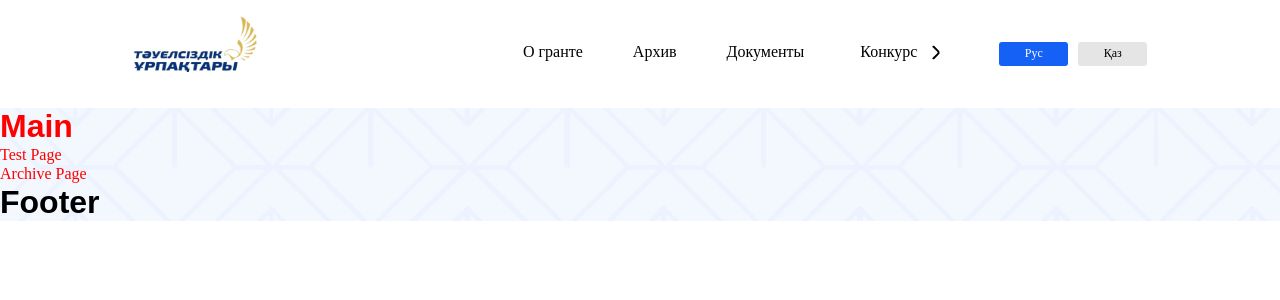
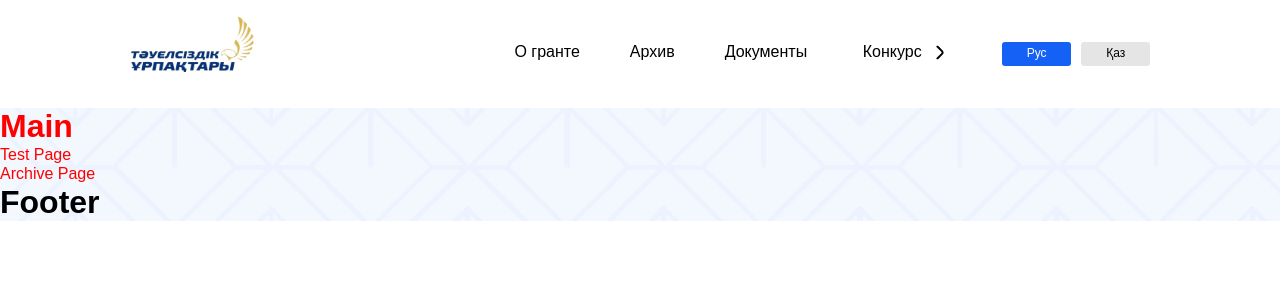
Before and after one commit to domster704/descendants-of-independence-front, a React app: page /#/ in a window 1280 px wide. Shown: the top 300 px of the page. Built offline with nearby package versions, Linux system fonts and the light colour scheme; the HTML template or start-up script is replaced by a standard one.

Commit message:
fixed header components

```diff
--- a/src/components/Header/Header.jsx
+++ b/src/components/Header/Header.jsx
@@ -1,12 +1,43 @@
 import React, { useState } from "react";
-import logo from "./img/logo.png";
-import burger from "./img/Group 770816.svg";
 import * as style from "./Header.module.css";
+import Logo from "./HeaderLogo";
+import ButtonMenu from "./HeaderButtonMenu";
+import LanguageSwitcher from "./HeaderLangButton";
+
+const link = [
+  { href: "#", text: "О гранте" },
+  { href: "#", text: "Архив" },
+  { href: "#", text: "Документы" },
+];
+
+const linkModal = [
+  { href: "#", text: "О конкурсе" },
+  { href: "#", text: "Подать заявку" },
+  { href: "#", text: "Узнать статус" },
+  { href: "#", text: "Список победителей" },
+];
 
 const Header = () => {
   const [isActive, setIsActive] = useState(false);
   const [accordion, setAccordion] = useState(false);
   const [mobileMenu, openMenu] = useState(false);
+
+  const showActive = () => {
+    setIsActive(true);
+  };
+
+  const closeActive = () => {
+    setIsActive(false);
+  };
+
+  const togleMore = () => {
+    setAccordion(!accordion);
+  };
+
+  const togleBurger = () => {
+    openMenu(!mobileMenu);
+  };
+
   return (
     <div className={`${style.header} ${style.accordion_relative}`}>
       <div
@@ -14,29 +45,20 @@ const Header = () => {
       ></div>
       <h1 className={style.hidden}>Header</h1>
       <div className={style.mobile_flex}>
-        <button className={style.burger} onClick={() => openMenu(!mobileMenu)}>
-          <img src={burger} alt="burger" />
-        </button>
-        <div className={style.logo__container}>
-          <img className={`${style.logo}`} src={logo} alt="Logo" />
-        </div>
+        <ButtonMenu style={style} onClick={togleBurger} />
+        <Logo style={style} />
       </div>
       <nav className={style.navbar}>
         <ul className={`${style.list__type} ${style.flex}`}>
-          <li>
-            <a href="#">О гранте</a>
-          </li>
-          <li>
-            <a href="#">Архив</a>
-          </li>
-          <li>
-            <a href="#">Документы</a>
-          </li>
+          {link.map((item, index) => {
+            return (
+              <li key={index}>
+                <a href={item.href}>{item.text}</a>
+              </li>
+            );
+          })}
           <li className={style.accordion_relative}>
-            <button
-              className={style.accordion__btn}
-              onClick={() => setAccordion(!accordion)}
-            >
+            <button className={style.accordion__btn} onClick={togleMore}>
               Конкурс{" "}
               <span className={style.arrow}>
                 <svg
@@ -59,78 +81,64 @@ const Header = () => {
                 style.list__type
               } ${style.accordion_absolute}`}
             >
-              <li>
-                <a href="#">О конкурсе</a>
-              </li>
-              <li>
-                <a href="#">Подать заявку</a>
-              </li>
-              <li>
-                <a href="#">Узнать статус</a>
-              </li>
-              <li>
-                <a href="#">Список победителей</a>
-              </li>
+              {linkModal.map((item, index) => {
+                return (
+                  <li key={index}>
+                    <a href={item.href}>{item.text}</a>
+                  </li>
+                );
+              })}
             </ul>
           </li>
           <li className={style.lang__flex}>
-            <button
-              onClick={() => setIsActive(false)}
-              className={`${style.lang__btn} ${isActive ? "" : style.active}`}
-            >
-              Рус
-            </button>
-            <button
-              onClick={() => setIsActive(true)}
-              className={`${style.lang__btn} ${isActive ? style.active : ""}`}
-            >
-              Қаз
-            </button>
+            <LanguageSwitcher
+              isActive={!isActive}
+              label="Рус"
+              onClick={closeActive}
+              active={style.active}
+              lang_btn={style.lang__btn}
+            />
+            <LanguageSwitcher
+              isActive={isActive}
+              label="Қаз"
+              onClick={showActive}
+              active={style.active}
+              lang_btn={style.lang__btn}
+            />
           </li>
         </ul>
       </nav>
       <div className={`${style.burger_menu} ${mobileMenu ? "" : style.hidden}`}>
         <div className={style.burger__lang}>
-          <button
-            onClick={() => setIsActive(false)}
-            className={`${style.burger_lang_btn} ${
-              isActive ? "" : style.active_lang
-            }`}
-          >
-            Рус
-          </button>
+          <LanguageSwitcher
+            isActive={!isActive}
+            label="Рус"
+            onClick={closeActive}
+            active={style.active_lang}
+            lang_btn={style.burger_lang_btn}
+          />
           -
-          <button
-            onClick={() => setIsActive(true)}
-            className={`${style.burger_lang_btn} ${
-              isActive ? style.active_lang : ""
-            }`}
-          >
-            Қаз
-          </button>
+          <LanguageSwitcher
+            isActive={isActive}
+            label="Қаз"
+            onClick={showActive}
+            active={style.active_lang}
+            lang_btn={style.burger_lang_btn}
+          />
         </div>
         <nav className={`${style.burger_list} `}>
           <ul className={style.list__type}>
+            {link.map((item, index) => {
+              return (
+                <li key={index} className={style.list_item}>
+                  <a className={style.concurse} href={item.href}>
+                    {item.text}
+                  </a>
+                </li>
+              );
+            })}
             <li className={style.list_item}>
-              <a className={style.concurse} href="#">
-                О гранте
-              </a>
-            </li>
-            <li className={style.list_item}>
-              <a className={style.concurse} href="#">
-                Архив
-              </a>
-            </li>
-            <li className={style.list_item}>
-              <a className={style.concurse} href="#">
-                Документы
-              </a>
-            </li>
-            <li className={style.list_item}>
-              <button
-                className={style.concurse}
-                onClick={() => setAccordion(!accordion)}
-              >
+              <button className={style.concurse} onClick={togleMore}>
                 Конкурс
                 <span>
                   <svg
--- a/src/components/Header/Header.module.css
+++ b/src/components/Header/Header.module.css
@@ -1,6 +1,5 @@
 .header {
-  max-width: 1440px;
-  margin: 0 auto;
+  width: 100%;
   min-height: 108px;
   background-color: white;
   display: flex;
@@ -15,7 +14,6 @@ button {
 a {
   text-decoration: none;
   color: inherit;
-  font-family: Gilroy;
   font-size: 16px;
   font-weight: 500;
   line-height: 19.41px;
@@ -107,7 +105,6 @@ a:hover,
   padding: 4px, 24px, 4px, 24px;
   border-radius: 3px;
   background-color: rgba(0, 0, 0, 0.1);
-  font-family: Gilroy;
   font-size: 12px;
   font-weight: 500;
   line-height: 14.56px;
@@ -121,7 +118,6 @@ a:hover,
 }
 
 .accordion__btn {
-  font-family: Gilroy;
   font-size: 16px;
   font-weight: 500;
   line-height: 19.41px;
@@ -167,7 +163,6 @@ a:hover,
 
   .header {
     display: block;
-    max-width: 654px;
     min-height: 73px;
     background-color: white;
   }
@@ -220,7 +215,6 @@ a:hover,
   .burger_lang_btn {
     border: none;
     background-color: inherit;
-    font-family: Gilroy;
     font-size: 16px;
     font-weight: 600;
     line-height: 19.6px;
@@ -237,7 +231,6 @@ a:hover,
 
   .list_item {
     color: white;
-    font-family: Gilroy;
     font-size: 18px;
     font-weight: 600;
     line-height: 27px;
--- /dev/null
+++ b/src/components/Header/HeaderButtonMenu.jsx
@@ -0,0 +1,12 @@
+import React from "react";
+import burger from "./img/Group 770816.svg";
+
+const ButtonMenu = ({ onClick, style }) => {
+  return (
+    <button className={style.burger} onClick={onClick}>
+      <img src={burger} alt="burger" />
+    </button>
+  );
+};
+
+export default ButtonMenu;
--- /dev/null
+++ b/src/components/Header/HeaderLangButton.jsx
@@ -0,0 +1,14 @@
+import React from "react";
+
+const LanguageSwitcher = ({ isActive, label, active, lang_btn, onClick }) => {
+  return (
+    <button
+      onClick={onClick}
+      className={`${lang_btn} ${isActive ? active : ""}`}
+    >
+      {label}
+    </button>
+  );
+};
+
+export default LanguageSwitcher;
--- /dev/null
+++ b/src/components/Header/HeaderLogo.jsx
@@ -0,0 +1,12 @@
+import React from "react";
+import logo from "./img/logo.png";
+
+const Logo = ({ style }) => {
+  return (
+    <div className={style.logo__container}>
+      <img className={`${style.logo}`} src={logo} alt="Logo" />
+    </div>
+  );
+};
+
+export default Logo;
```
